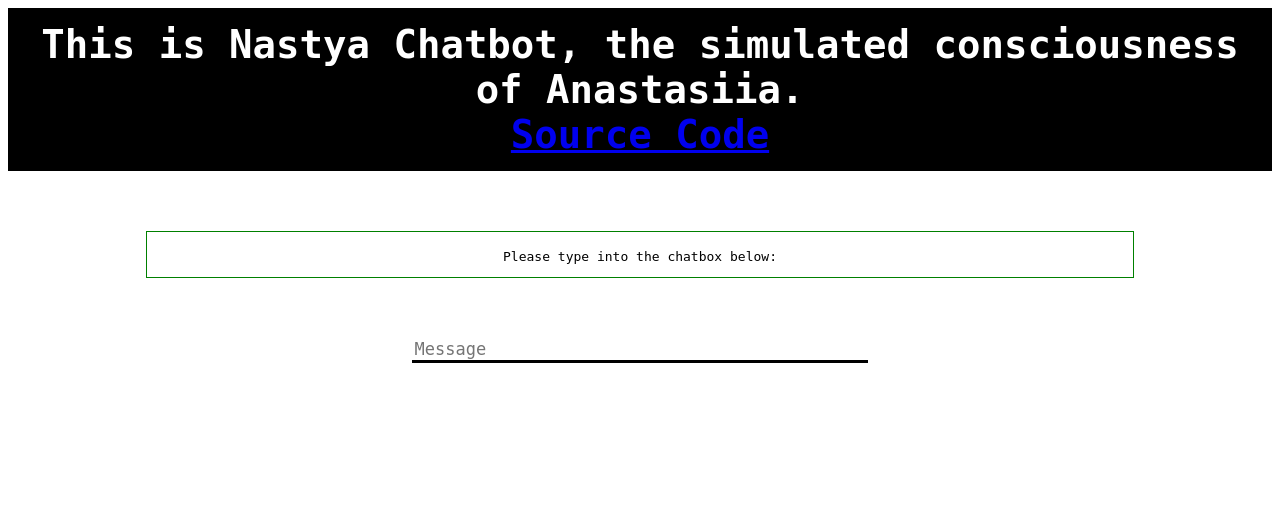
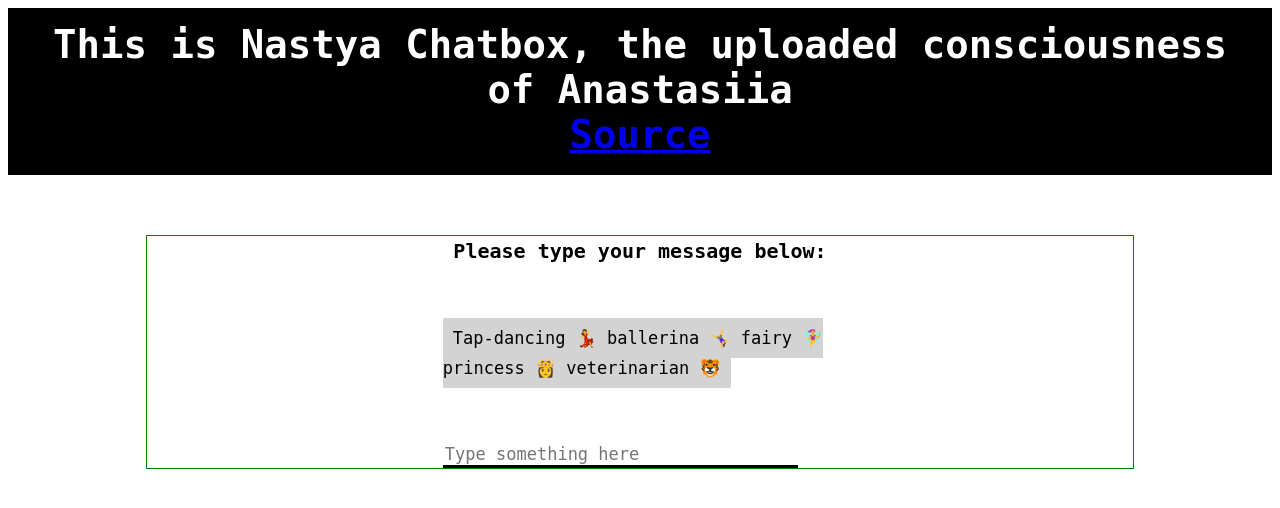
Before and after one commit to karkipra/AI-Fun, a Flask app: page / in a window 1280 px wide. Shown: the top 508 px of the page. Run offline with Flask 2, Linux system fonts and the light colour scheme; some libraries are stand-ins or nearby versions.

Commit message:
fixing this repo

```diff
--- a/NastyaChatbot/app.py
+++ b/NastyaChatbot/app.py
@@ -1,27 +1,52 @@
-# app.py
+from flask import Flask, render_template, request  # import flask
+from random import randint
+    # import pandas as pd
+    # from elasticsearch import Elasticsearch
+    # from elasticsearch.helpers import bulk
 
-from flask import Flask, render_template, request  # import flask
+# Constant for randomness
+RANDOMNESS = 5
 
-import pandas as pd
-from elasticsearch import Elasticsearch
-from elasticsearch.helpers import bulk
+    # es = Elasticsearch()
 
-app = Flask(__name__)  # create an app instance
+# train_data instance and setting up with ES
+    # train_data = pd.read_csv('data/train_data_2.csv')
+    # train_data.dropna(subset=['text', 'response'], inplace=True)
+    # texts_dict = train_data.to_dict(orient='records')
+    # bulk(es, texts_dict, index='textbot', doc_type='clue', raise_on_error=True)
+
+# create an app instance
+app = Flask(__name__)
 
 
 @app.route("/")  # at the end point /
 def hello():  # call method hello
+    # return "<h1>Hello World</h1>"
     return render_template('home.html')
 
 
 @app.route("/get")
 def get_bot_response():
-    userText = request.args.get('msg')
-    print(userText)
+    user_text = request.args.get('msg')
+    return str(user_text)
+    # return chat(user_text)
 
 
-def chat(userText):
-    pass
+    # def chat(user_text):
+    #
+    #     # Get response from ES
+    #     response = es.search(index='textbot', doc_type='clue', body={"query": {
+    #         "match": {
+    #             "text": user_text
+    #         }
+    #     }})
+    #
+    #     # Use randomness function and get hit on response
+    #     try:
+    #         i = randint(0, RANDOMNESS)
+    #         return response['hits']['hits'][i]['_source']['response']
+    #     except:
+    #         return "LOST FOR WORDS"
 
 
 if __name__ == "__main__":  # on running python app.py
--- a/NastyaChatbot/templates/home.html
+++ b/NastyaChatbot/templates/home.html
@@ -1,6 +1,7 @@
 <html>
 <title>Nastya Chatbot</title>
 <head>
+
     <script src="https://ajax.googleapis.com/ajax/libs/jquery/3.2.1/jquery.min.js"></script>
     <!-- CSS Styling -->
     <style>
@@ -48,19 +49,20 @@
         line-height: 30px;
       }
       .userText span {
-        background-color: #808080;
+        background-color: deepskyblue;
         padding: 10px;
         border-radius: 2px;
       }
       .botText {
-        color: white;
+
+        color: black;
         font-family: monospace;
         font-size: 17px;
         text-align: left;
         line-height: 30px;
       }
       .botText span {
-        background-color: #4169e1;
+        background-color: lightgrey;
         padding: 10px;
         border-radius: 2px;
       }
@@ -80,23 +82,34 @@
       .box {
         border: 2px solid black;
       }
+
     </style>
 </head>
 <!-- HTML elements -->
 <body>
 <center>
     <h1>
-        This is Nastya Chatbot, the simulated consciousness of Anastasiia. <br>
-          <a href="https://github.com/karkipra/AI-Fun/tree/master/NastyaChatbot" > Source Code</a>
+        This is Nastya Chatbox, the uploaded consciousness of Anastasiia <br>
+        <a href="https://github.com/karkipra/AI-Fun/tree/master/NastyaChatbot">Source</a>
     </h1>
 </center>
+<div class="box"> </div>
 <div class="boxed">
+    <h3>Please type your message below:</h3>
+    <div>
+        <div id="chatbox">
             <p class="botText">
-          <center><span>Please type into the chatbox below:</span></center>
+                <span>𝚃𝚊𝚙-𝚍𝚊𝚗𝚌𝚒𝚗𝚐 💃
+                    𝚋𝚊𝚕𝚕𝚎𝚛𝚒𝚗𝚊 🤸‍♀️
+                    𝚏𝚊𝚒𝚛𝚢 🧚‍♀️
+                    𝚙𝚛𝚒𝚗𝚌𝚎𝚜𝚜 👸
+                    𝚟𝚎𝚝𝚎𝚛𝚒𝚗𝚊𝚛𝚒𝚊𝚗 🐯</span>
             </p>
         </div>
         <div id="userInput">
-         <center><input  id="textInput" type="text" name="msg" placeholder="Message" /></center>
+            <input id="textInput" type="text" name="msg" placeholder="Type something here"/>
+        </div>
+    </div>
 </div>
 </body>
 
@@ -123,5 +136,6 @@
         getBotResponse();
       }
     });
+
 </script>
 </html>
```
Also changed, not shown: NastyaChatbot/ezgif.com-video-to-gif.gif (deleted), 1 other file. Lines whose indentation alone changed are shown as unchanged.
